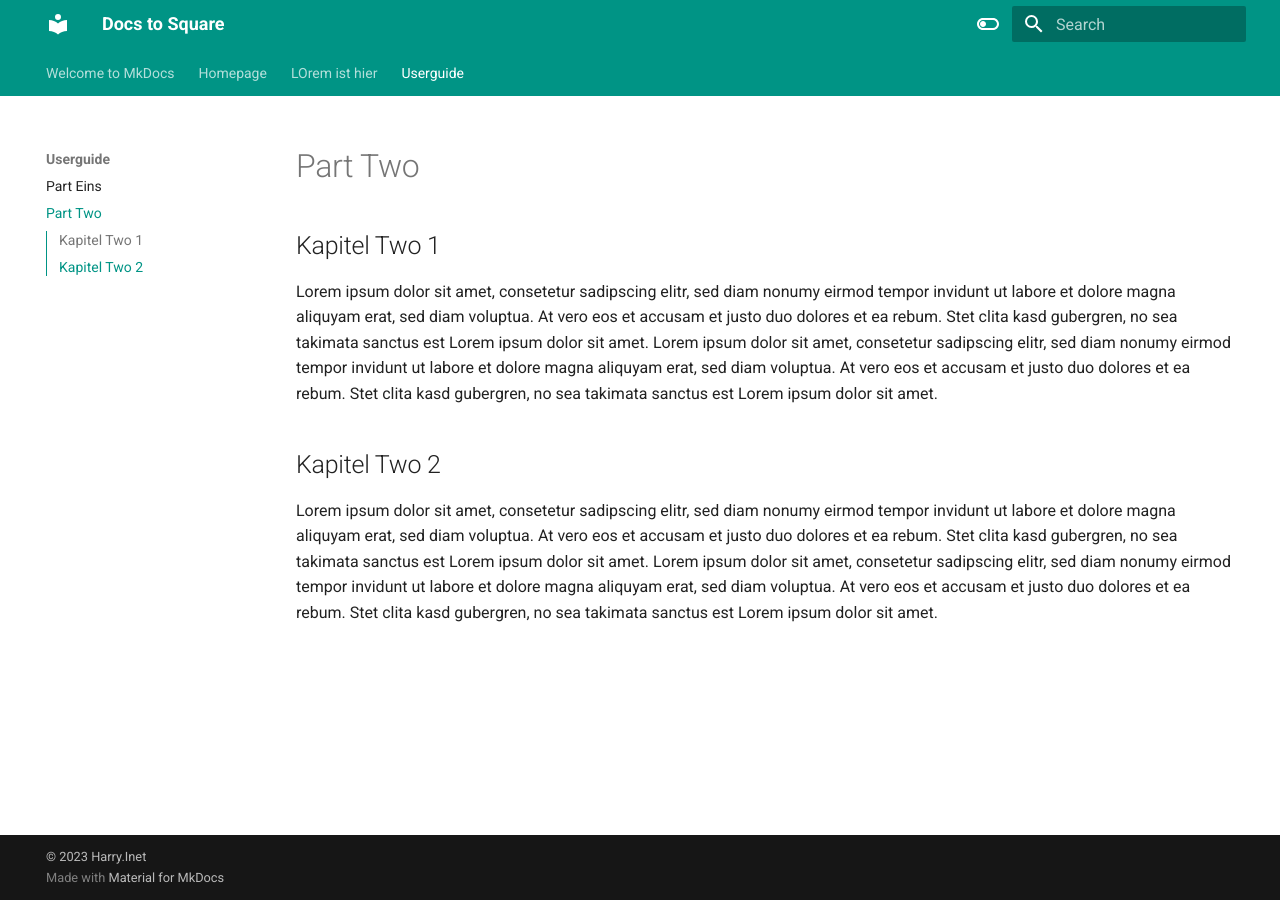
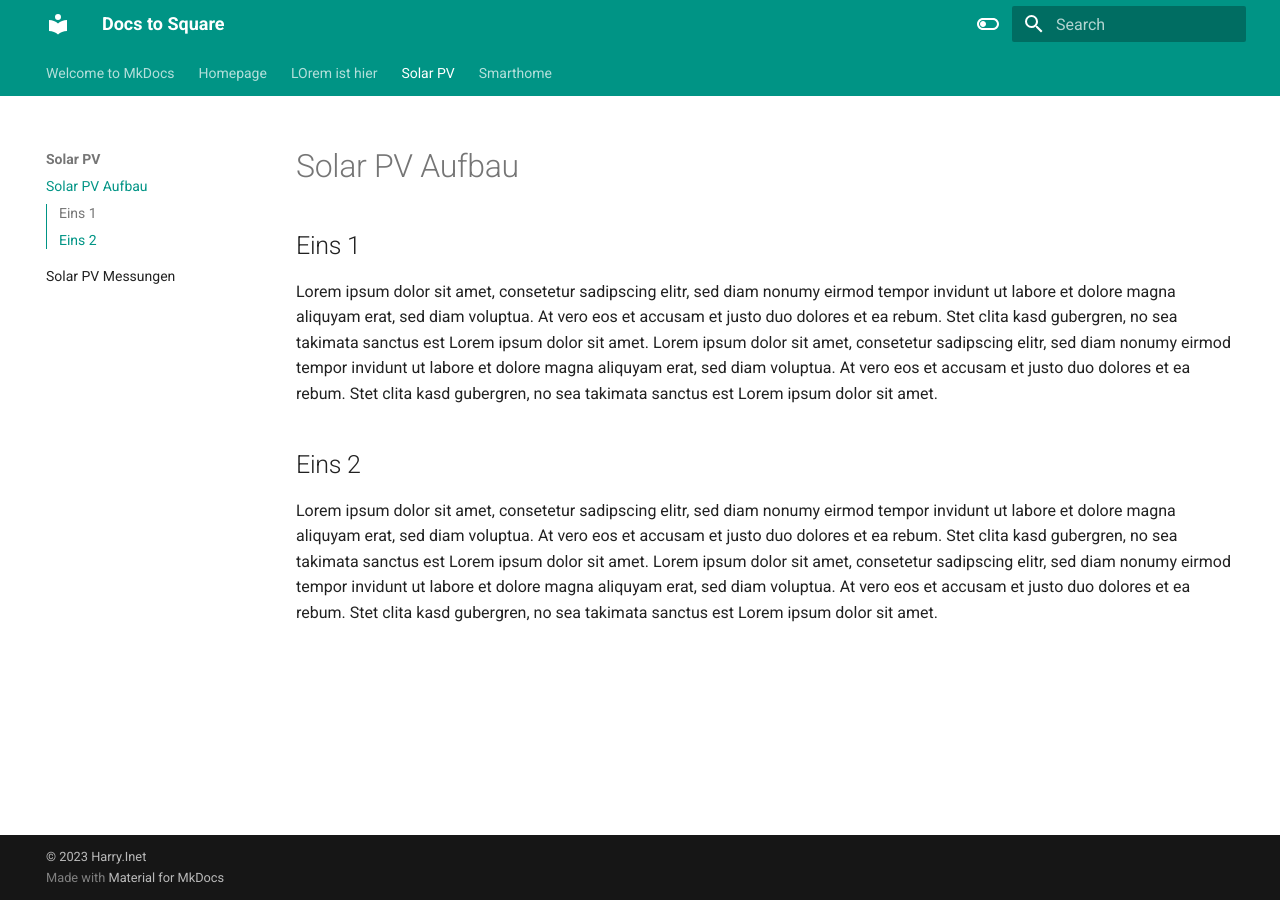
Before and after one commit to harryinet/docs2square, an MkDocs documentation site: the page built from docs/Solar PV/solar-pv-aufbau.md, in a window 1280 px wide. Built offline with MkDocs 1.6.1 and Material for MkDocs 9.7.7, drawn with Linux system fonts in a browser that asks for light colours.

Commit message:
Erste Struktur

```diff
--- a/docs/userguide/part-two.md
+++ b/docs/Solar PV/solar-pv-aufbau.md
@@ -1,6 +1,6 @@
-# Part Two
-## Kapitel Two 1
+# Solar PV Aufbau
+## Eins 1
 Lorem ipsum dolor sit amet, consetetur sadipscing elitr, sed diam nonumy eirmod tempor invidunt ut labore et dolore magna aliquyam erat, sed diam voluptua. At vero eos et accusam et justo duo dolores et ea rebum. Stet clita kasd gubergren, no sea takimata sanctus est Lorem ipsum dolor sit amet. Lorem ipsum dolor sit amet, consetetur sadipscing elitr, sed diam nonumy eirmod tempor invidunt ut labore et dolore magna aliquyam erat, sed diam voluptua. At vero eos et accusam et justo duo dolores et ea rebum. Stet clita kasd gubergren, no sea takimata sanctus est Lorem ipsum dolor sit amet.
 
-## Kapitel Two 2
+## Eins 2
 Lorem ipsum dolor sit amet, consetetur sadipscing elitr, sed diam nonumy eirmod tempor invidunt ut labore et dolore magna aliquyam erat, sed diam voluptua. At vero eos et accusam et justo duo dolores et ea rebum. Stet clita kasd gubergren, no sea takimata sanctus est Lorem ipsum dolor sit amet. Lorem ipsum dolor sit amet, consetetur sadipscing elitr, sed diam nonumy eirmod tempor invidunt ut labore et dolore magna aliquyam erat, sed diam voluptua. At vero eos et accusam et justo duo dolores et ea rebum. Stet clita kasd gubergren, no sea takimata sanctus est Lorem ipsum dolor sit amet.
--- a/docs/userguide/part-one.md
+++ b/docs/smarthome/homeassistant/ha-detail-a.md
@@ -1,4 +1,4 @@
-# Part Eins
+# HA Detail A
 ## Eins 1
 Lorem ipsum dolor sit amet, consetetur sadipscing elitr, sed diam nonumy eirmod tempor invidunt ut labore et dolore magna aliquyam erat, sed diam voluptua. At vero eos et accusam et justo duo dolores et ea rebum. Stet clita kasd gubergren, no sea takimata sanctus est Lorem ipsum dolor sit amet. Lorem ipsum dolor sit amet, consetetur sadipscing elitr, sed diam nonumy eirmod tempor invidunt ut labore et dolore magna aliquyam erat, sed diam voluptua. At vero eos et accusam et justo duo dolores et ea rebum. Stet clita kasd gubergren, no sea takimata sanctus est Lorem ipsum dolor sit amet.
 
```
Also changed, not shown: docs/Solar PV/solar-pv-messungen.md (added, +6 -0 lines), docs/smarthome/energie-gas.md (added, +6 -0 lines), docs/smarthome/energie-temperatur.md (added, +6 -0 lines), docs/smarthome/homeassistant/ha-detail-b.md (added, +6 -0 lines).
